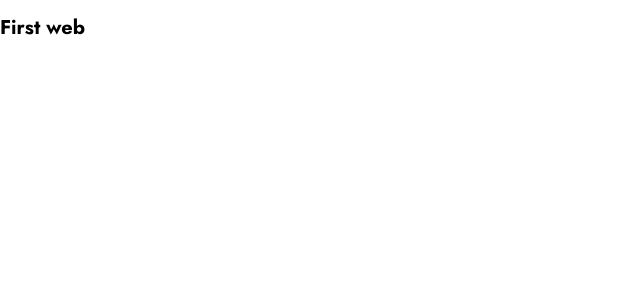
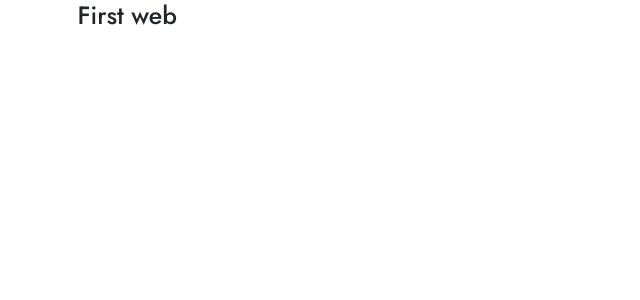
Before and after one commit to trinhhongthuc/web_university, a React (Create React App) app: page / in a window 1280 px wide. Shown: the top 300 px of the page, without its empty margins (0-640 px from the left). Built offline with nearby package versions, Linux system fonts and the light colour scheme.

Commit message:
add new package and create new file variabal scss

```diff
--- a/package.json
+++ b/package.json
@@ -6,10 +6,15 @@
     "@testing-library/jest-dom": "^5.11.4",
     "@testing-library/react": "^11.1.0",
     "@testing-library/user-event": "^12.1.10",
+    "aos": "^2.3.4",
+    "bootstrap": "^5.1.1",
     "node-sass": "^4.0.0",
     "react": "^17.0.2",
     "react-dom": "^17.0.2",
+    "react-icons": "^4.3.0",
+    "react-router-dom": "^5.3.0",
     "react-scripts": "4.0.3",
+    "reactstrap": "^8.10.0",
     "web-vitals": "^1.0.1"
   },
   "scripts": {
--- a/src/App.js
+++ b/src/App.js
@@ -1,6 +1,6 @@
 function App() {
   return (
-    <div className="App">
+    <div className="container">
       <h1>First web</h1>
     </div>
   );
--- a/src/index.js
+++ b/src/index.js
@@ -2,7 +2,9 @@ import React from "react";
 import ReactDOM from "react-dom";
 import App from "./App";
 import reportWebVitals from "./reportWebVitals";
+import "bootstrap/dist/css/bootstrap.css";
 import "./styles/style.scss";
+
 ReactDOM.render(
   <React.StrictMode>
     <App />
--- /dev/null
+++ b/src/styles/variable/variable.scss
@@ -0,0 +1,11 @@
+$color-white: #fff;
+$color-black: #000;
+$color-red: red;
+$color-green: green;
+$color-yellow: yellow;
+$color-blue: blue;
+$color-magenta: magenta;
+$color-gray: gray;
+$color-primary: #2b2666;
+$color-secondary: #2499dc;
+$color-text: #333;
```
Also changed, not shown: 1 other file (tests, documents, lock files or other folders).
